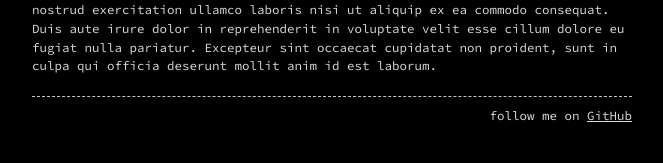
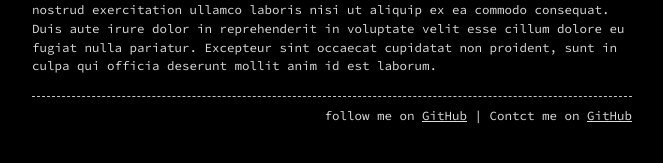
Before and after one commit to esccode/esccode.github.io, a Jekyll site: the page built from index.md, in a window 1280 px wide. Shown: the part 174-337 px from the top of the page, without its empty margins (308-971 px from the left). Built offline with Jekyll 4.4.1, drawn with Linux system fonts in a browser that asks for light colours.

Commit message:
Update _config.yml

```diff
--- a/_config.yml
+++ b/_config.yml
@@ -16,7 +16,7 @@
 - about.md
 - contact.md
 
-footer: 'follow me on <a href="https://github.com/keca13/">GitHub</a>'
+footer: 'follow me on <a href="https://github.com/keca13/">GitHub</a> | Contct me on <a href="https://github.com/keca13/">GitHub</a>'
 
 #style: light # dark (default) or light
 #listen_for_clients_preferred_style: true # true or false (default)
```
